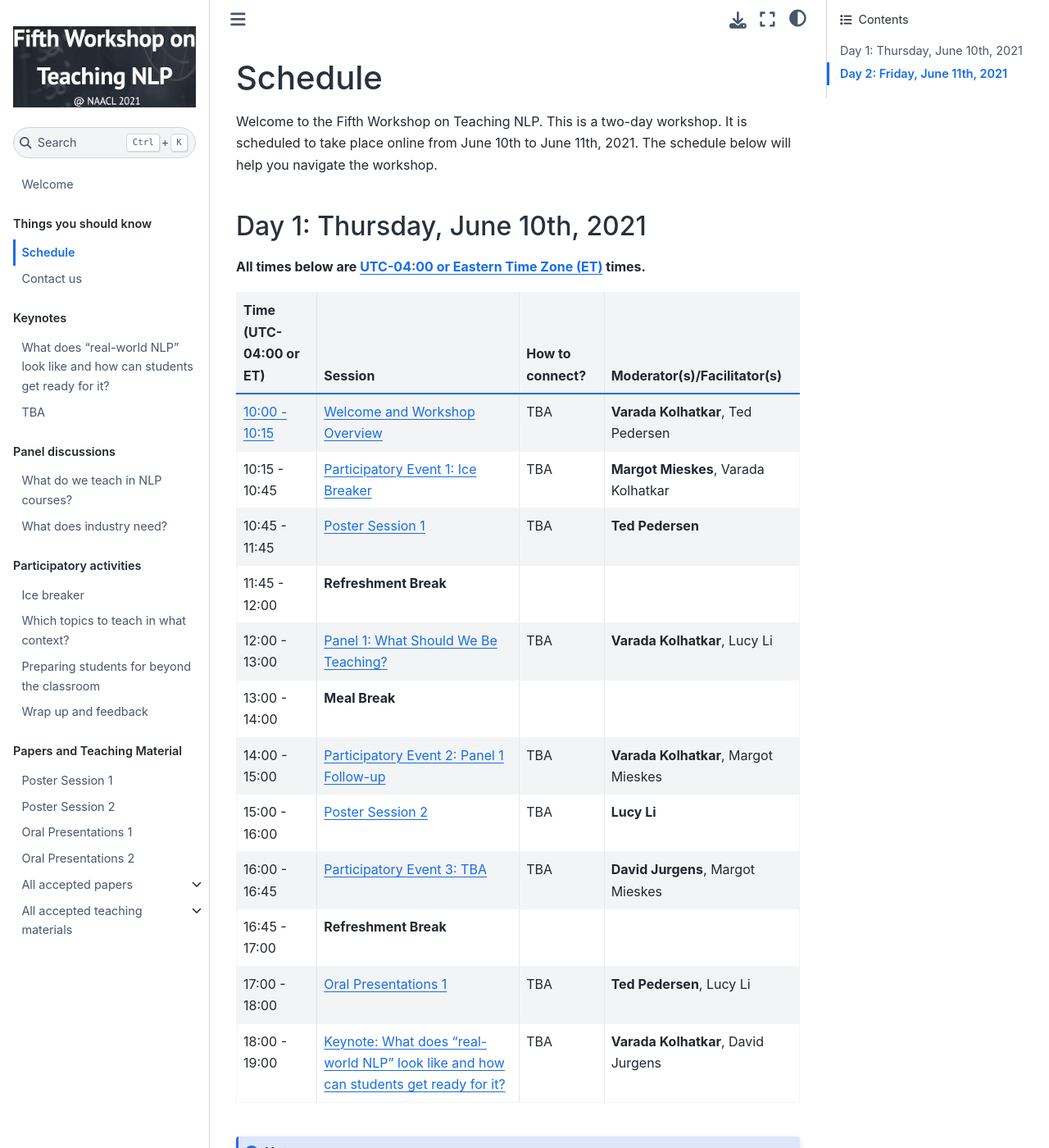
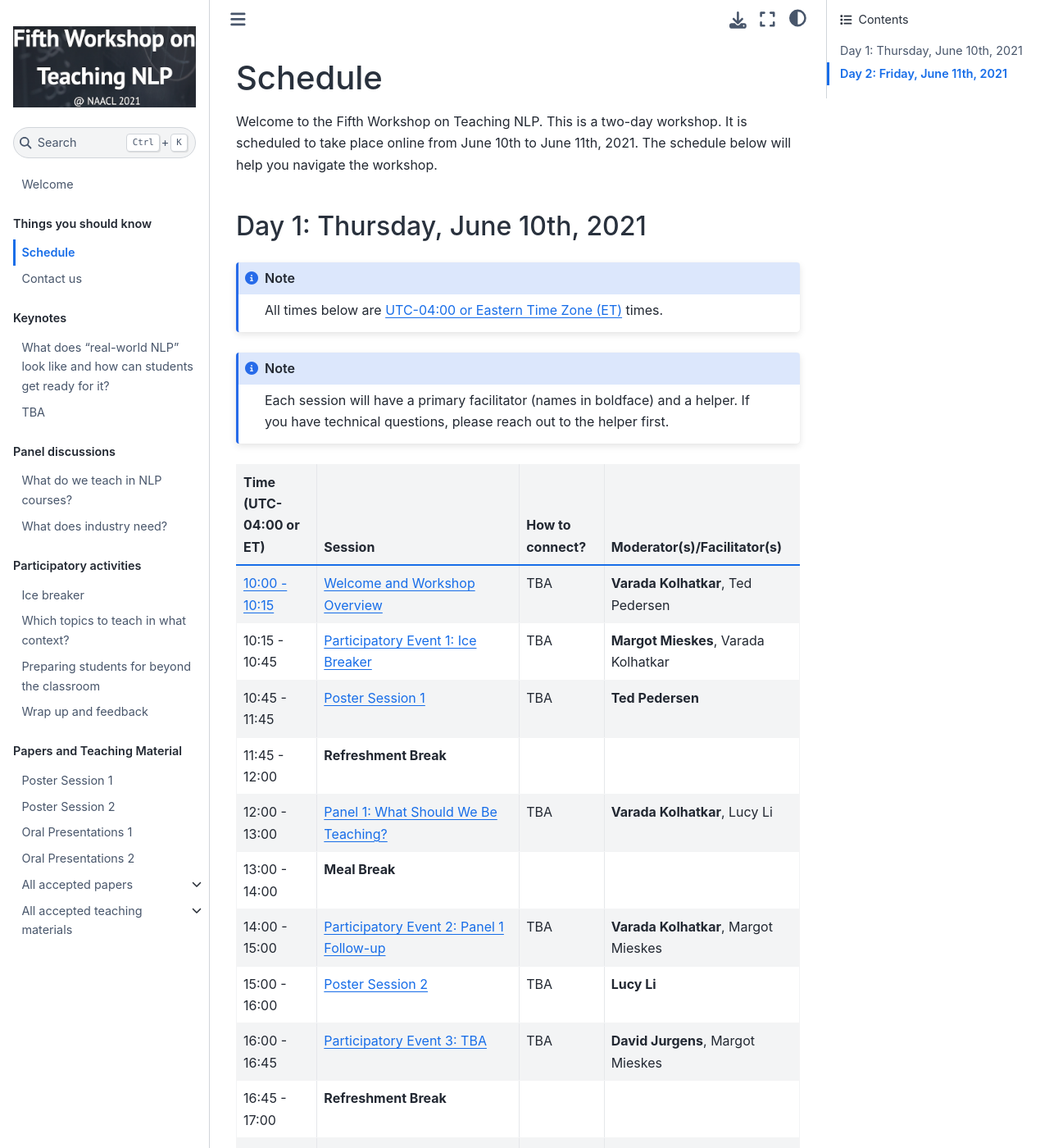
Before and after one commit to TeachingNLP/workshop-book, a Jupyter Book: the page built from schedule.md, in a window 1280 px wide and 1400 px high. Shown: the whole window at 82% size. Built offline with Jupyter Book 1.0.4 settings and Sphinx 7.4.7 and the Sphinx Book theme 1.1.4, drawn with Linux system fonts in a browser that asks for light colours; some of the changed text lies outside the part shown.

Commit message:
updating schedule

````diff
--- a/schedule.md
+++ b/schedule.md
@@ -4,7 +4,13 @@ Welcome to the Fifth Workshop on Teaching NLP. This is a two-day workshop. It is
 
 ## Day 1: Thursday, June 10th, 2021
 
-**All times below are [UTC-04:00 or Eastern Time Zone (ET)](https://en.wikipedia.org/wiki/UTC%E2%88%9204:00) times.**
+```{note}
+All times below are [UTC-04:00 or Eastern Time Zone (ET)](https://en.wikipedia.org/wiki/UTC%E2%88%9204:00) times.
+```
+
+```{note}
+Each session will have a primary facilitator (names in boldface) and a helper. If you have technical questions, please reach out to the helper first.
+```
 
 | Time (UTC-04:00 or ET)              |     Session                          |  How to connect?       | Moderator(s)/Facilitator(s)  |
 | :---------------- | :------------------------------   | :----------------- | :----------------- |
@@ -21,9 +27,7 @@ Welcome to the Fifth Workshop on Teaching NLP. This is a two-day workshop. It is
 | 17:00 - 18:00  | [Oral Presentations 1](oral-talks/talk1.md) |      TBA          |   **Ted Pedersen**, Lucy Li |
 | 18:00 - 19:00  | [Keynote: What does "real-world NLP" look like and how can students get ready for it?](keynotes/ines_montani.md)   |         TBA          |  **Varada Kolhatkar**, David Jurgens  |
 
-```{note}
-Each session will have a primary facilitator (names in boldface) and a helper. If you have technical questions, please reach out to the helper first.
-```
+
 
 ## Day 2: Friday, June 11th, 2021
 
````
